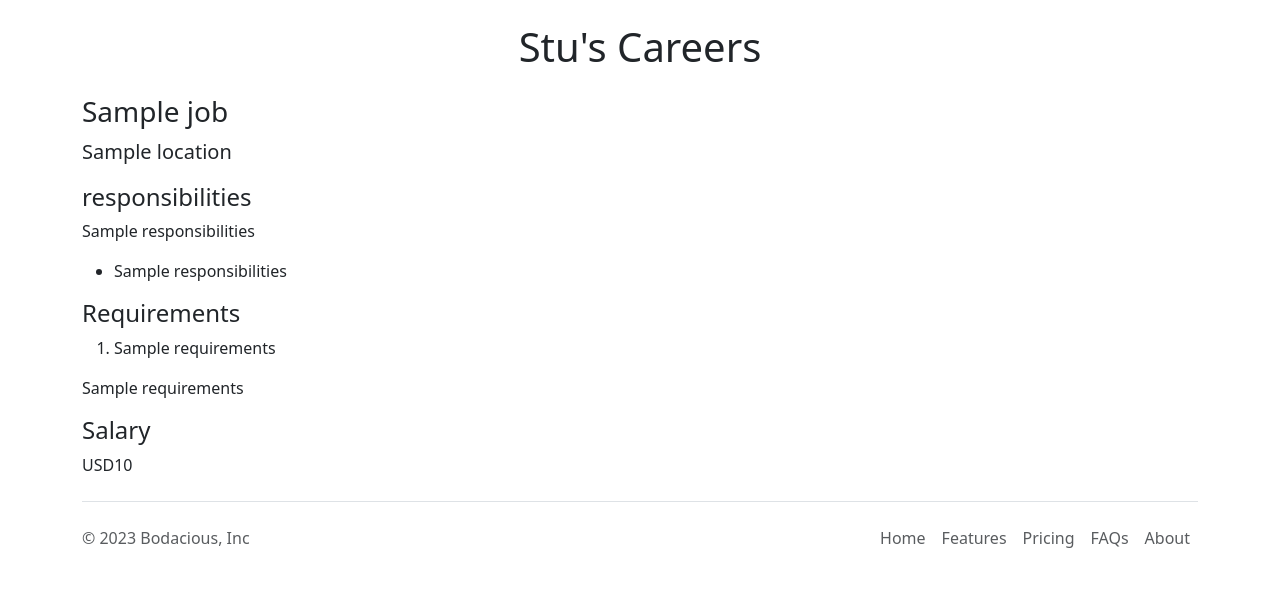
After one commit to stuartwatts-act/my-careers-website, a Flask app: template templates/jobpage.html in a window 1280 px wide. The commit adds this page. Shown: the part 417-1015 px from the top of the page. Run offline with Flask 3, Linux system fonts and the light colour scheme; the template is opened without the code that fills it: most values are stand-ins (such as "Sample title", 1, 10 or a date in 2020).

Commit message:
added dynamic job title pages - fixed typo

```diff
--- a/app.py
+++ b/app.py
@@ -1,6 +1,6 @@
 from os import O_NDELAY, O_RDONLY
 from flask import Flask, json, render_template, jsonify
-from database import load_jobs_from_db
+from database import load_jobs_from_db, load_job_from_db
 
 app = Flask(__name__)
 
@@ -8,7 +8,7 @@ app = Flask(__name__)
 @app.route("/")
 def hello_world():
   jobs = load_jobs_from_db()
-  return render_template('home.html', jobs=jobs, company_name='Bodacious')
+  return render_template('home.html', jobs=jobs)
 
 
 @app.route("/api/jobs")
@@ -17,5 +17,14 @@ def list_jobs():
   return jsonify(jobs)
 
 
+@app.route("/job/<id>")
+def show_job(id):
+  job = load_job_from_db(id)
+  if not job:
+    return "Not Found", 404
+
+  return render_template('jobpage.html', job=job)
+
+
 if __name__ == "__main__":
   app.run(host='0.0.0.0', debug=True)
--- /dev/null
+++ b/templates/banner.html
@@ -0,0 +1,9 @@
+<style>
+  #banner {
+    height: 360px;
+    width: 100%;
+    object-fit:cover;
+    margin-bottom: 16px;
+  }
+</style>
+<img class="img-fluid" id="banner" src="https://my-careers-website-2.trailinlife.repl.co/static/banner.jpg" alt="banner">
--- /dev/null
+++ b/templates/bootstrap.html
@@ -0,0 +1,3 @@
+<meta charset="utf-8">
+<meta name="viewport" content="width=device-width, initial-scale=1">
+<link href="https://cdn.jsdelivr.net/npm/bootstrap@5.3.2/dist/css/bootstrap.min.css" rel="stylesheet" integrity="sha384-T3c6CoIi6uLrA9TneNEoa7RxnatzjcDSCmG1MXxSR1GAsXEV/Dwwykc2MPK8M2HN" crossorigin="anonymous">
--- a/templates/jobitem.html
+++ b/templates/jobitem.html
@@ -11,7 +11,7 @@
       <b>Salary:</b> {{job['salary']}}
     </div>
   </div>
-  <div class="col-2">
-    <button type="button" class="btn btn-outline-primary">Apply</button>
+  <div class="col-2" "padding-right:16px">
+    <a href="/job/{{job['id']}}" <button type="button" class="btn btn-outline-primary float-right align-middle">Apply</button> </a>
   </div>
 </div>
--- /dev/null
+++ b/templates/jobpage.html
@@ -0,0 +1,33 @@
+<!DOCTYPE html>
+<html>
+  <head>
+    <title>{{job.title}} - Stu's Careers Centre</title>
+    {% include 'bootstrap.html' %}
+  </head>
+  <body>
+     {% include 'nav.html' %}
+     {% include 'banner.html' %}
+    <div class="container">
+      <h1 class="text-center mt-2 mb-4">Stu's Careers</h1>
+      <h3 class="mb-2">{{job.title}}</h3>
+      <p class="lead mt-0">{{job.location}}</p>
+      <h4>responsibilities</h4>
+      <p>{{job.responsibilities}}</p>
+      <ul>
+        {% for line in job.responsibilities.split("\n") %}
+          <li>{{line}}</li>
+        {% endfor %}
+      </ul>
+      <h4>Requirements</h4>
+      <ol>
+        {% for line in job.requirements.split("\n") %}
+          <li>{{line}}</li>
+        {% endfor %}
+      </ol>
+      <p>{{job.requirements}}</p>
+      <h4>Salary</h4>
+      <p>{{job.currency}}{{job.salary}}</p>
+    </div>
+    {% include 'footer.html' %}
+  </body>
+</html>
--- a/templates/nav.html
+++ b/templates/nav.html
@@ -1,6 +1,6 @@
 <nav class="navbar shadow-sm fixed-top bg-white">
   <div class="container-fluid">
-    <a class="navbar-brand" href="#">
+    <a class="navbar-brand" href="/">
       <img src="/static/logo.svg" alt="Logo" width="30" height="24" class="d-inline-block align-text-top">
       Bodacious
     </a>
```
Also changed, not shown: database.py (+12 -0 lines), templates/home.html (+6 -14 lines).
